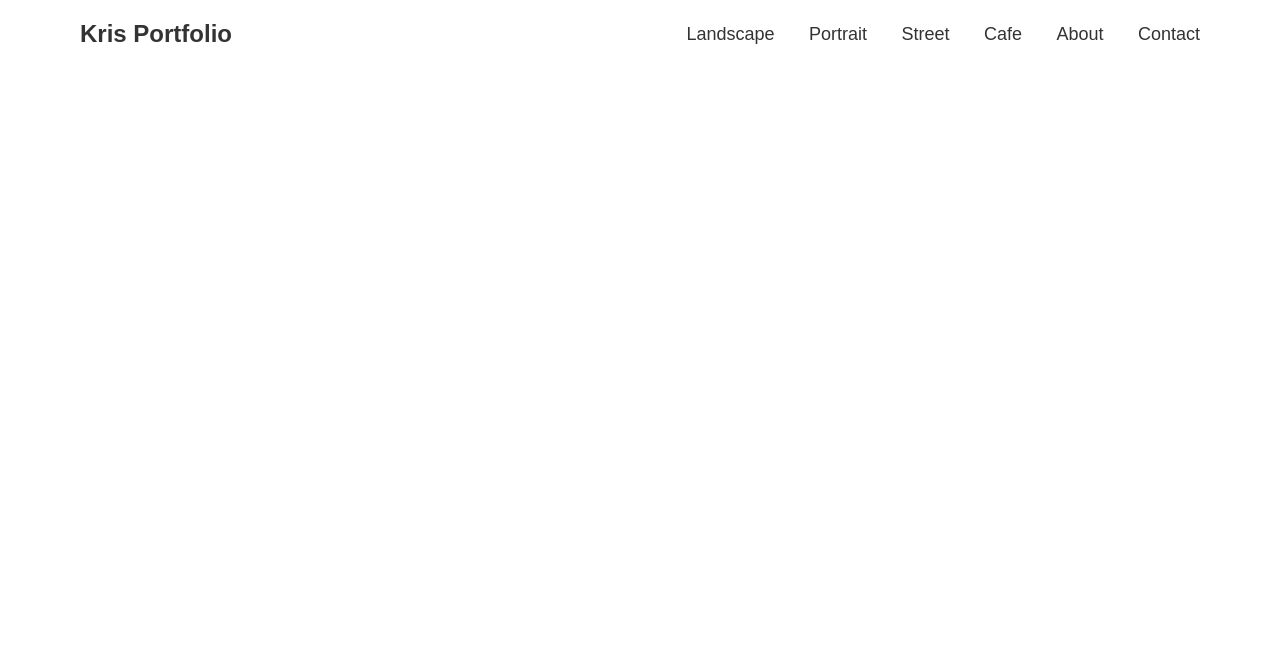
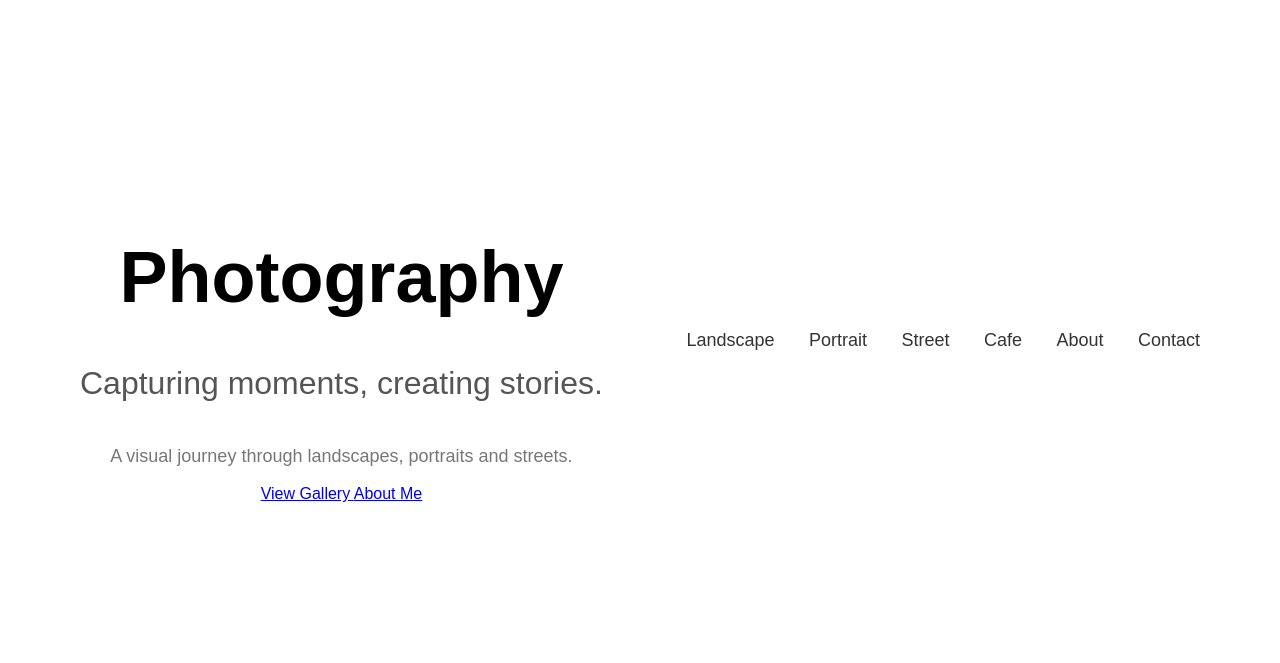
Before and after one commit to Hyeexy211/kris-portfolio, a plain HTML site: page index.html in a window 1280 px wide. Drawn offline with Linux system fonts and the light colour scheme.

Commit message:
Create hero section
Create hero section

```diff
--- a/index.html
+++ b/index.html
@@ -7,9 +7,27 @@
 
 <body>
     <header class="navbar">
-        <div class="logo">
-            Kris Portfolio
-        </div>
+        <main>
+            <section class="hero">
+                <h1>Photography
+
+                </h1>
+                <h2>Capturing moments, creating stories.
+
+                </h2>
+                <p>A visual journey through landscapes, portraits and streets.
+
+                </p>
+                <div class="hero-buttons">
+                    <a href="#" class="btn">
+                        View Gallery
+                    </a>
+                    <a href="#" class="btn">
+                        About Me
+                    </a>
+                </div>
+            </section>
+        </main>
         <nav>
             <a href="#">Landscape</a>
             <a href="#">Portrait</a>
--- a/style.css
+++ b/style.css
@@ -1,3 +1,50 @@
+.hero{
+    height:80vh;
+    display: flex;
+    flex-direction: column;
+    justify-content: center;
+    align-items: center;
+    text-align: center;
+}
+.hero h1{
+    font-size: 72px;
+    font-weight: 700;
+    margin-bottom: 20px;
+}
+.hero h2{
+    font-size: 32px;
+    font-weight: 400;
+    color: #555;
+}
+.hero p{
+    font-size: 18px;
+    color: #777;
+    max-width: 600px;
+}
+.hero button{
+    margin-top: 30px;
+    padding: 15px 30px;
+    font-size: 18px;
+    background-color: #0071E3;
+    color: #fff;
+    border: none;
+    border-radius: 5px;
+    cursor: pointer;
+}
+.button{
+    display: inline-block;
+    padding: 14px 30px;
+    margin: 1opx;
+    background-color: #0071E3;
+    color: white;
+    border-radius: 30px;
+    text-decoration: none;
+}
+.secondary{
+    background:white;
+    color: #0071E3;
+
+}
 body{
     margin: 0;
     font-family: Arial,sans-serif;
```
